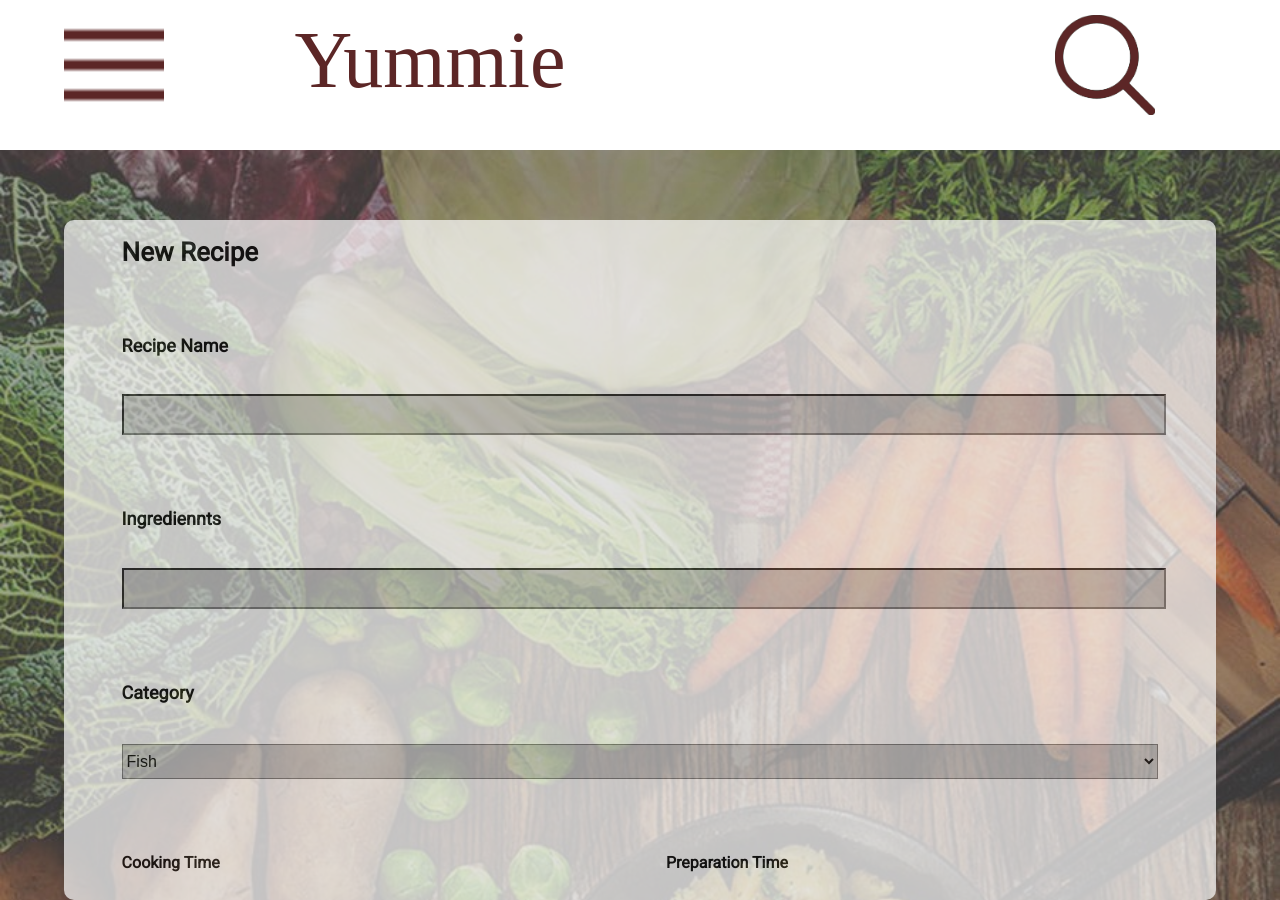
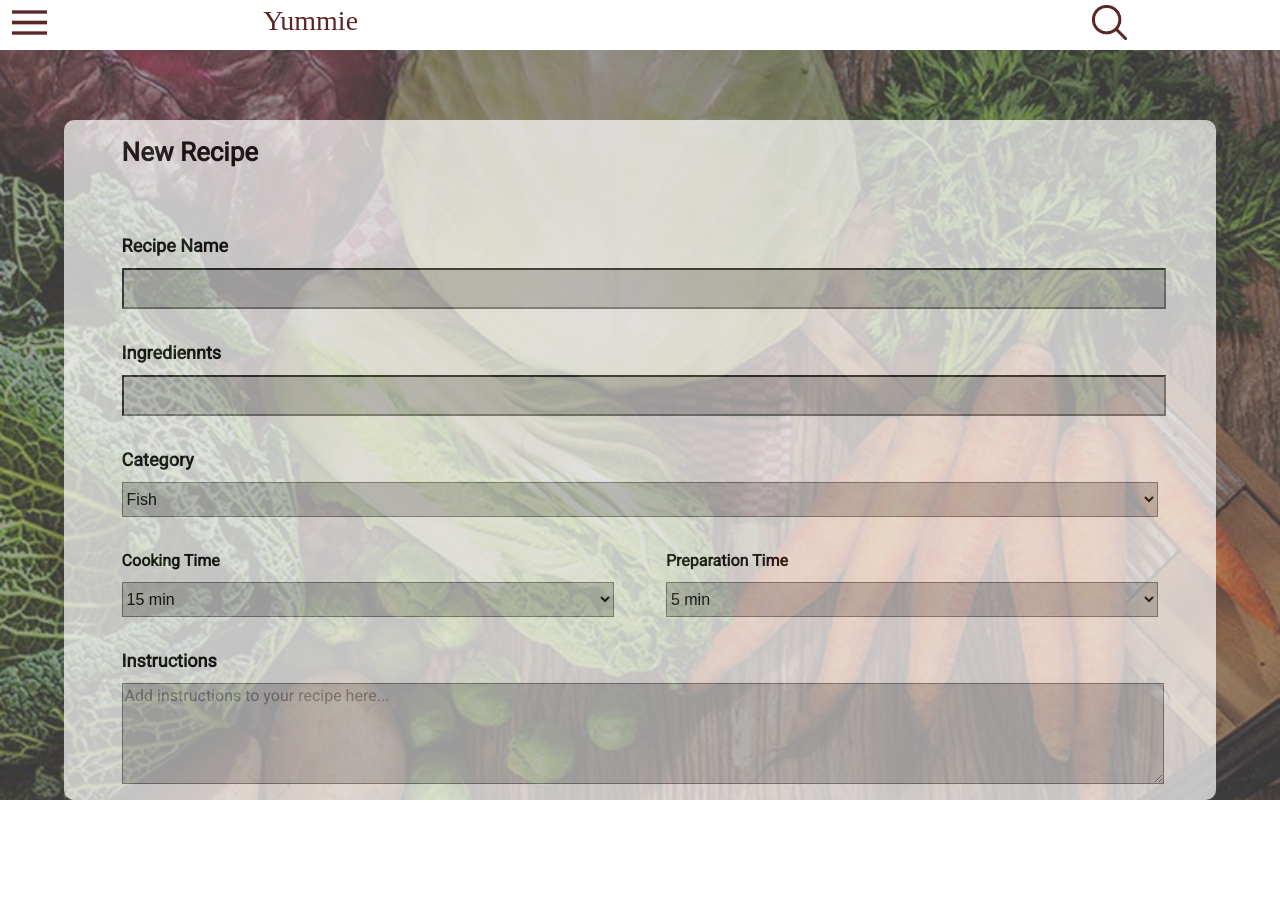
Before and after one commit to ruethxx/easyrecipe, a plain HTML site: page add/index.html in a window 1280 px wide. After the commit the page ends 800 px from the top, so only its background shows below. Drawn offline with Linux system fonts and the light colour scheme; a web font is replaced by a local one.

Commit message:
edit css, change fontsizes

```diff
--- a/add/css/style.css
+++ b/add/css/style.css
@@ -1,37 +1,44 @@
 body {
   margin: 0px;
   font-family: source-sans-pro, sans-serif;
-  font-size: 50px;
   background-image: url("../../img/background.jpeg");
   background-repeat: no-repeat;
   background-size: cover;
-  background-attachment: fixed; }
+  background-attachment: fixed;
+  /* p-size: 1rem; */
+}
 
-img {
-  max-width: 100%; }
+/* img {
+  max-width: 100%; } */
 
 a {
   text-decoration: none;
-  color: white; }
+  color: white;
+}
 
 .top_line_container {
   width: 100vw;
-  height: 150px;
+  height: 50px;
   background-color: white;
   display: flex;
   justify-content: center;
-  align-items: center; }
+  align-items: center;
+}
 
 .top_line {
-  width: 90%;
+  width: 100%;
   height: 80%;
   display: grid;
-  grid-template-columns: 20% 66% 15%; }
+  grid-template-columns: 20% 66% 15%;
+  padding: 0.75rem;
+  justify-content: space-between;
+}
 
-.top_buttons, .nav_button, .search_button {
-  width: 100px;
-  height: 100px;
-  border: none; }
+.top_buttons, .search_button, .nav_button {
+  width: 35px;
+  height: 35px;
+  border: none;
+}
 
 .nav_button {
   background: url("../../img/nav.png") no-repeat;
@@ -43,8 +50,9 @@ a {
 
 .yummie {
   font-family: "Oregano";
-  font-size: 80px;
-  color: #5c2626; }
+  font-size: 1.75rem;
+  color: #5c2626;
+}
 
 .white_container {
     width: 90vw;
@@ -66,20 +74,23 @@ a {
     height: 100vh;
     position: fixed;
     z-index: 2;
-  background-color: #5c2626;
-  font-size: 70px; }
+    background-color: #5c2626;  /* font-size: 70px;  */
+}
 
 .nav_menu {
   margin: 50px 25px;
   display: flex;
   flex-direction: column; }
+
 .nav_menu a {
-    height: 170px; }
+  height: 170px;
+}
 
 .nav_menu_recipes {
   margin-left: 100px;
   display: none;
-  flex-direction: column; }
+  flex-direction: column;
+}
 
 .input_field {
     opacity: 1 !important;
@@ -132,7 +143,7 @@ a {
 }
 
 .label {
-    margin-bottom: -40px;
+    margin-bottom: -20px;
 }
 
 .new_recipe .recipe_input h2 {
```
Lines whose indentation alone changed are shown as unchanged.
